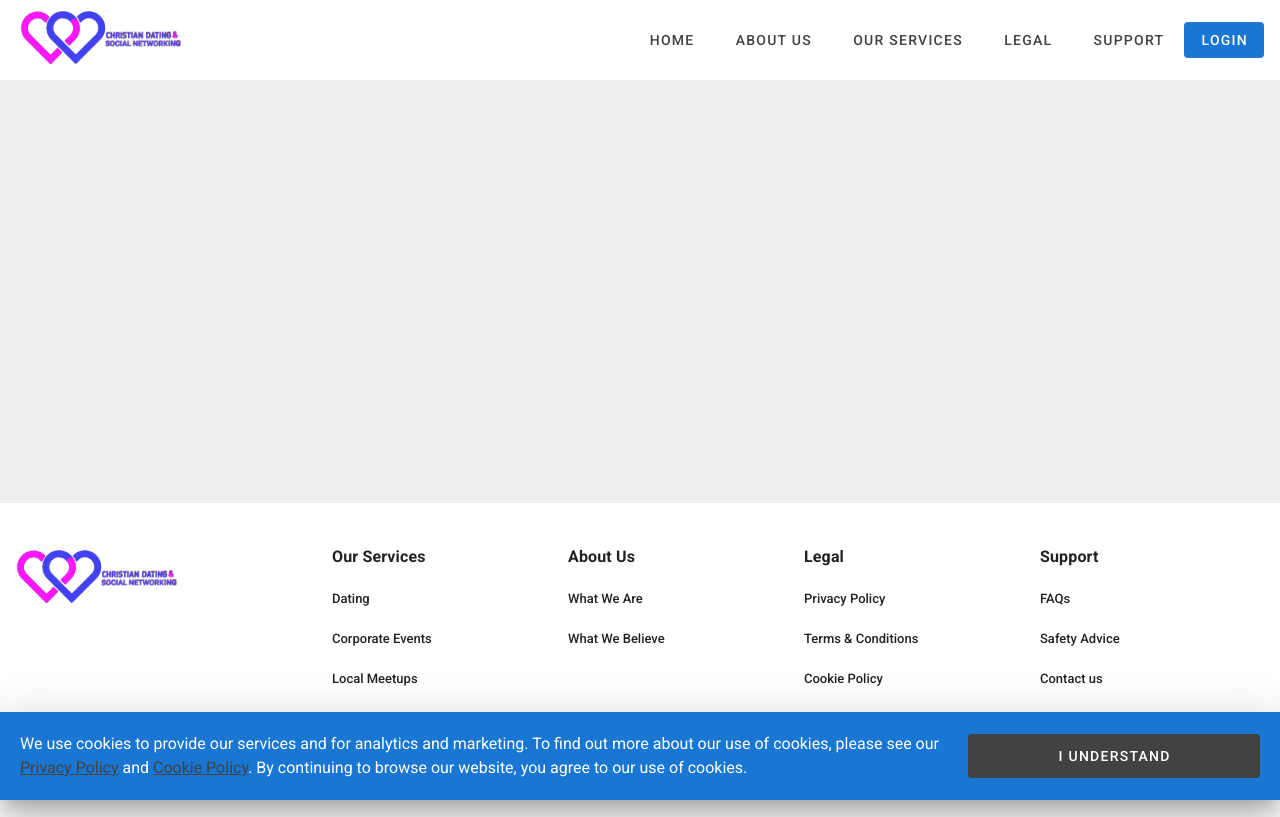
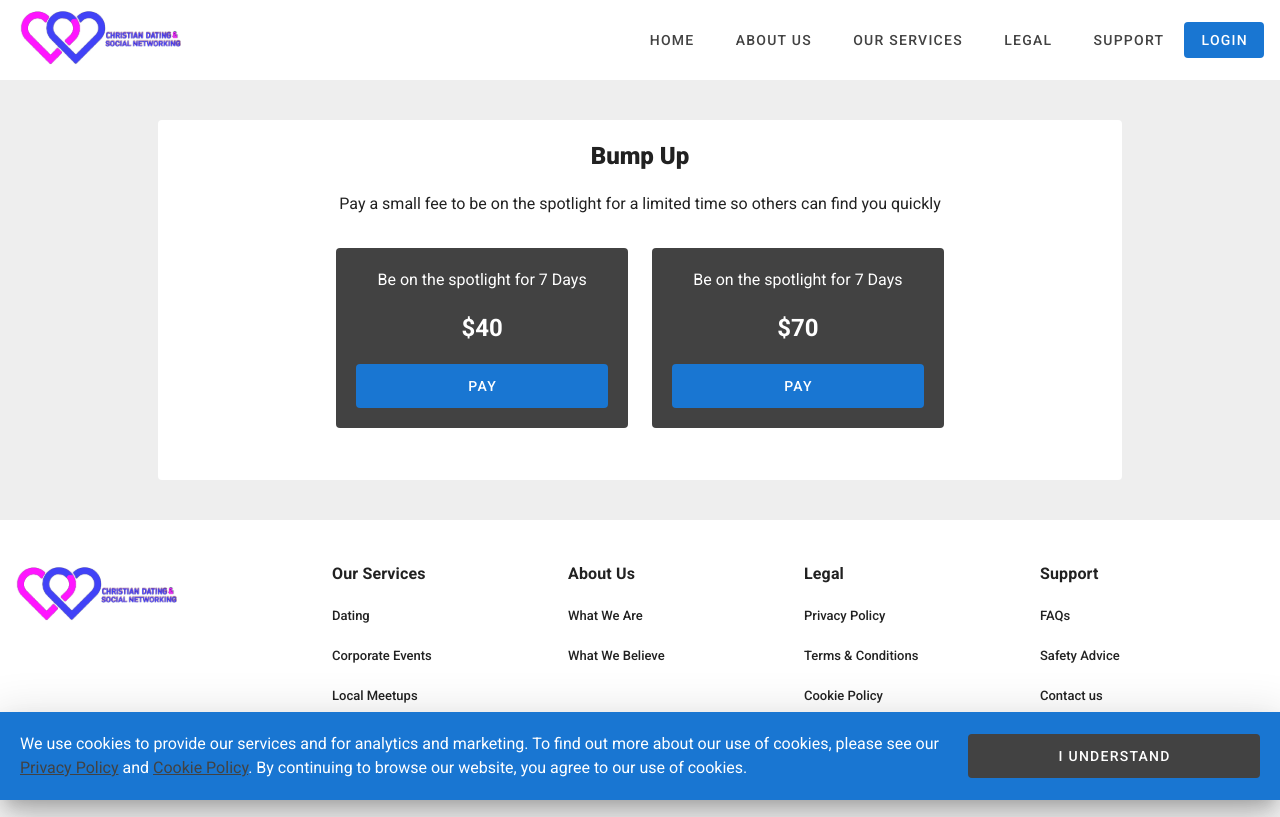
Before and after one commit to symplytheo/christian-dating-site, a Nuxt app: page /account/bump-up in a window 1280 px wide. Before the commit this address had no page. Built offline with nearby package versions, Linux system fonts and the light colour scheme.

Commit message:
create bump up page

```diff
--- /dev/null
+++ b/pages/account/bump-up.vue
@@ -0,0 +1,51 @@
+<template>
+  <v-container class="py-10">
+    <v-row justify="center" align="center" class="fill-height">
+      <v-col cols="12" sm="11" md="10">
+        <v-card flat class="pa-5">
+          <h2 class="text-center font-weight-black text-h5 mb-5">Bump Up</h2>
+          <div class="text-center">
+            <p>
+              Pay a small fee to be on the spotlight for a limited time so
+              others can find you quickly
+            </p>
+            <div class="my-8">
+              <v-row justify="center">
+                <v-col
+                  v-for="item in packages"
+                  :key="item.id"
+                  cols="10"
+                  sm="6"
+                  md="5"
+                  lg="4"
+                >
+                  <v-card color="secondary" dark flat class="pa-5">
+                    <div>{{ item.title }}</div>
+                    <div class="text-h5 font-weight-bold my-5">
+                      &#36;{{ item.price }}
+                    </div>
+                    <v-btn block large color="primary" depressed>Pay</v-btn>
+                  </v-card>
+                </v-col>
+              </v-row>
+            </div>
+          </div>
+        </v-card>
+      </v-col>
+    </v-row>
+  </v-container>
+</template>
+
+<script>
+export default {
+  data: () => ({
+    packages: [
+      { id: 1, title: 'Be on the spotlight for 7 Days', price: 40 },
+      { id: 2, title: 'Be on the spotlight for 7 Days', price: 70 },
+    ],
+  }),
+  head() {
+    return { title: 'Bump Up' }
+  },
+}
+</script>
```
